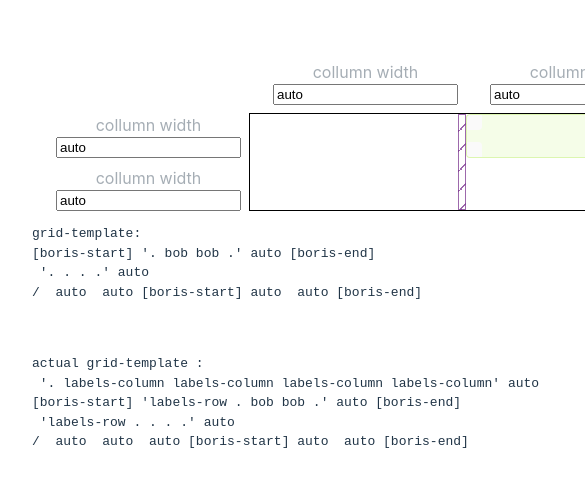
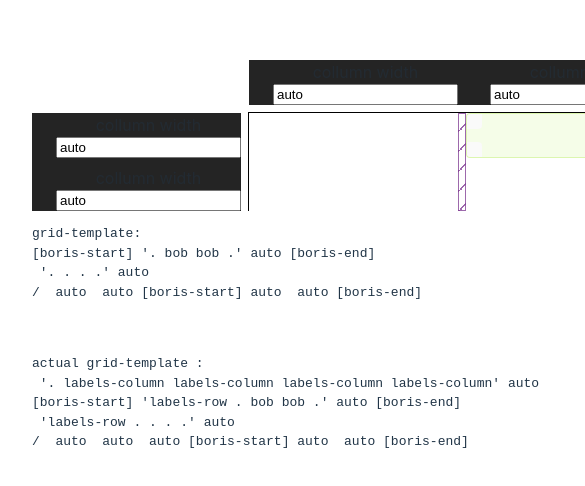
Before and after one commit to Ragnar-Oock/css-grid-generator, a Vue app: page / in a window 390 px wide. Shown: the part 140-626 px from the top of the page, 585 px wide, since content can reach past the window. Built offline with nearby package versions, Linux system fonts and the light colour scheme.

Commit message:
feat(grid-container): make container responsive

```diff
--- a/src/components/GridContainer.vue
+++ b/src/components/GridContainer.vue
@@ -158,12 +158,17 @@ actual grid-template : {{template}}
 		gap: var(--gap);
 
 		user-select: none;
+		overflow: auto;
+		height: 100%;
+		width: 100%;
+		max-width: 1000px;
+		max-height: 800px;
 	}
 	.grid-container {
 		width: 100%;
 		height: 100%;
 
-		border: 1px solid black;
+		outline: 1px solid black;
 
 		display: grid;
 		overflow: hidden;
--- a/src/components/GridHeadColumn.vue
+++ b/src/components/GridHeadColumn.vue
@@ -27,5 +27,8 @@ import GridColumnHead from "./GridColumnHead.vue";
 		display: grid;
 		grid-template-columns: subgrid;
 		grid-area: labels-column;
+		position: sticky;
+		top: 0;
+		background-color: var(--app-background-color);
 	}
 </style>
--- a/src/components/GridHeadRow.vue
+++ b/src/components/GridHeadRow.vue
@@ -31,5 +31,8 @@ import GridRowHead from './GridRowHead.vue';
 		display: grid;
 		grid-template-rows: subgrid;
 		grid-area: labels-row;
+		position: sticky;
+		left:0;
+		background-color: var(--app-background-color);
 	}
 </style>
--- a/src/style.css
+++ b/src/style.css
@@ -1,11 +1,13 @@
 :root {
+	--app-background-color: #242424;
+
   font-family: Inter, system-ui, Avenir, Helvetica, Arial, sans-serif;
   line-height: 1.5;
   font-weight: 400;
 
   color-scheme: light dark;
   color: rgba(255, 255, 255, 0.87);
-  background-color: #242424;
+  background-color: var(--app-background-color);
 
   font-synthesis: none;
   text-rendering: optimizeLegibility;
```
